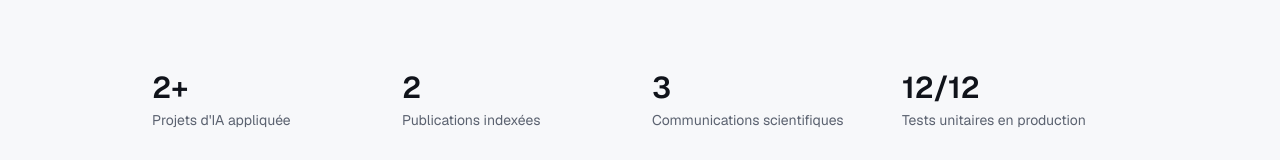
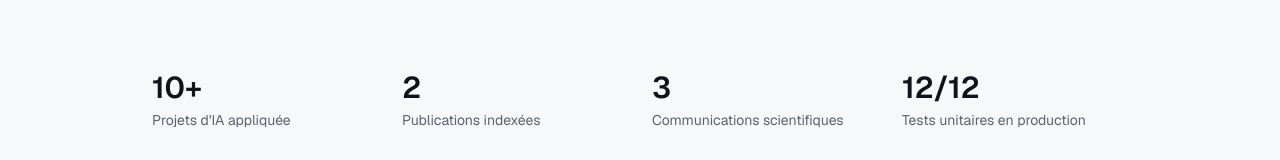
Before and after one commit to Thekidmaroi/MY-PORTOFOLIO, a Next.js app: page / in a window 1280 px wide. Shown: the part 703-863 px from the top of the page. Built offline with nearby package versions, Linux system fonts and the light colour scheme.

Commit message:
Update AI projects count from 2 to 10

```diff
--- a/src/app/page.tsx
+++ b/src/app/page.tsx
@@ -9,7 +9,7 @@ import { DimensionCard } from "@/components/dimension-card";
 import { profile, experiences, projects, publications, skills, pillars } from "@/lib/data";
 
 const stats = [
-  { label: "Projets d'IA appliquée", value: "2+" },
+  { label: "Projets d'IA appliquée", value: "10+" },
   { label: "Publications indexées", value: "2" },
   { label: "Communications scientifiques", value: "3" },
   { label: "Tests unitaires en production", value: "12/12" },
```
